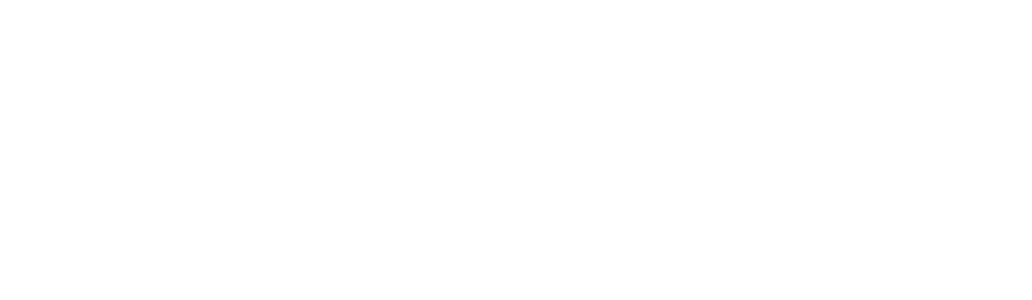
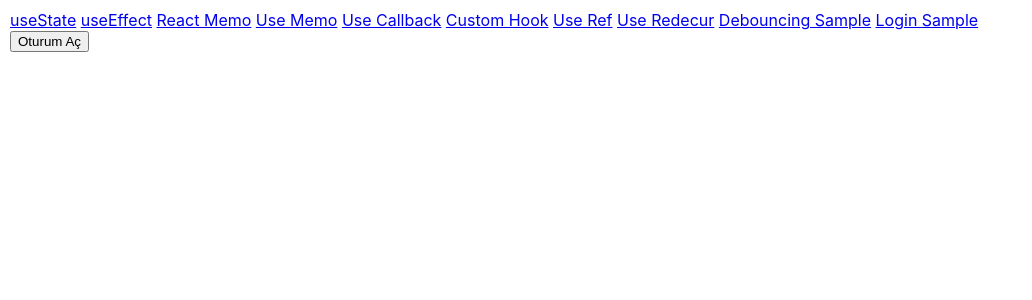
Before and after one commit to neominalsolutions/reactoptimization, a React (Create React App) app: page /login in a window 1280 px wide. Before the commit this address had no page. Shown: the top 300 px of the page, without its empty margins (0-1032 px from the left). Built offline with nearby package versions, Linux system fonts and the light colour scheme.

Commit message:
AxiosSetup

```diff
--- a/src/App.tsx
+++ b/src/App.tsx
@@ -9,6 +9,7 @@
 import customHookSample from './demo/customHook/customHookSample';
 import UseReducerSample from './demo/useReducer/UseReducerSample';
 import DebouncingSample from './demo/deboucing/DebouncingSample';
+import LoginFormSample from './demo/useFormsHook/LoginFormSample';
 
 // import Layout from './layout/Layout';
 
@@ -74,6 +75,10 @@
 					path: 'debouncing',
 					Component: DebouncingSample,
 				},
+				{
+					path: 'login',
+					Component: LoginFormSample,
+				},
 			],
 		},
 	]);
--- a/src/demo/axiosInteceptors/axiosSetup.ts
+++ b/src/demo/axiosInteceptors/axiosSetup.ts
@@ -8,7 +8,15 @@
 const onRequest = (config: InternalAxiosRequestConfig) => {
 	// her request de buraya düşecek
 	console.log('onRequest', config);
-	// config.headers['Authorization']
+
+	const token = localStorage.getItem('token');
+
+	// token varsa her bir request token ekle
+	if (token) {
+		config.headers['Authorization'] = `Bearer ${token}`;
+		return config;
+	}
+
 	return config;
 };
 
@@ -19,6 +27,16 @@
 
 const onResponse = (response: AxiosResponse) => {
 	console.log('onResponse', response);
+	// token set
+
+	if (response.config.url === 'login') {
+		if (response.status === 200) {
+			const token = (response.data as any).token;
+			localStorage.setItem('token', token);
+			window.location.href = '/'; // reload ederek yönlendirdik.
+		}
+	}
+
 	return response;
 };
 
--- a/src/demo/customHook/UseNetwork.ts
+++ b/src/demo/customHook/UseNetwork.ts
@@ -1,4 +1,6 @@
+import axios from 'axios';
 import React, { useEffect, useState } from 'react';
+import { SetupInterceptors } from '../axiosInteceptors/axiosSetup';
 
 interface NetworkState {
 	isError: boolean;
@@ -10,6 +12,12 @@
 // bu custom Hook asenkton programa modeli ile çalıştığı için datanın component içinde undefined olarak gelmemesini garanti etmez.
 // 2000ms default timeout
 function UseNetwork(url: string, timeOut: number = 2000) {
+	const client = SetupInterceptors(
+		axios.create({
+			baseURL: 'https://jsonplaceholder.typicode.com/',
+		})
+	);
+
 	const [state, setState] = useState<NetworkState>({
 		isError: false,
 		loading: true,
@@ -24,8 +32,8 @@
 		// useEffect içerisinde bu state tanımı halletmeliyiz
 
 		setTimeout(() => {
-			fetch(url)
-				.then((response) => response.json())
+			client
+				.get(url)
 				.then((_data) => {
 					state.loading = false;
 					state.data = _data as any;
--- /dev/null
+++ b/src/demo/useFormsHook/LoginFormSample.tsx
@@ -0,0 +1,28 @@
+import axios from 'axios';
+import React from 'react';
+import { SetupInterceptors } from '../axiosInteceptors/axiosSetup';
+
+function LoginFormSample() {
+	const client = SetupInterceptors(
+		axios.create({
+			baseURL: 'https://reqres.in/api/',
+		})
+	);
+
+	return (
+		<div>
+			<button
+				onClick={async () => {
+					await client.post('login', {
+						email: 'eve.holt@reqres.in',
+						password: 'cityslicka',
+					});
+				}}
+			>
+				Oturum Aç
+			</button>
+		</div>
+	);
+}
+
+export default LoginFormSample;
--- a/src/layout/Layout.tsx
+++ b/src/layout/Layout.tsx
@@ -14,6 +14,7 @@
 				<Link to="/useRef">Use Ref</Link> {'  '}
 				<Link to="/useReducer">Use Redecur</Link> {'  '}
 				<Link to="/debouncing">Debouncing Sample</Link> {'  '}
+				<Link to="/login">Login Sample</Link> {'  '}
 			</nav>
 			<main>
 				<Outlet />
```
